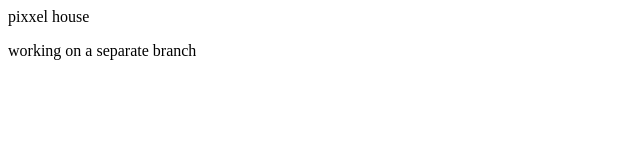
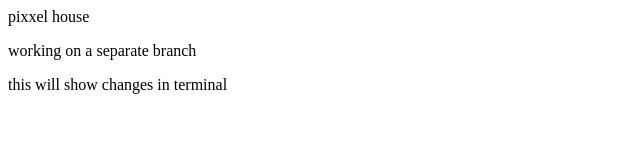
Before and after one commit to anas-qureshii/pixxelhouse, a plain HTML site: page index.html in a window 1280 px wide. Shown: the whole page, without its empty margins (0-640 px from the left). Drawn offline with Linux system fonts and the light colour scheme.

Commit message:
add minimal features in it

```diff
--- a/index.html
+++ b/index.html
@@ -1,2 +1,3 @@
 <p>pixxel house</p>
 <p>working on a separate branch</p>
+<p>this will show changes in terminal</p>
```
